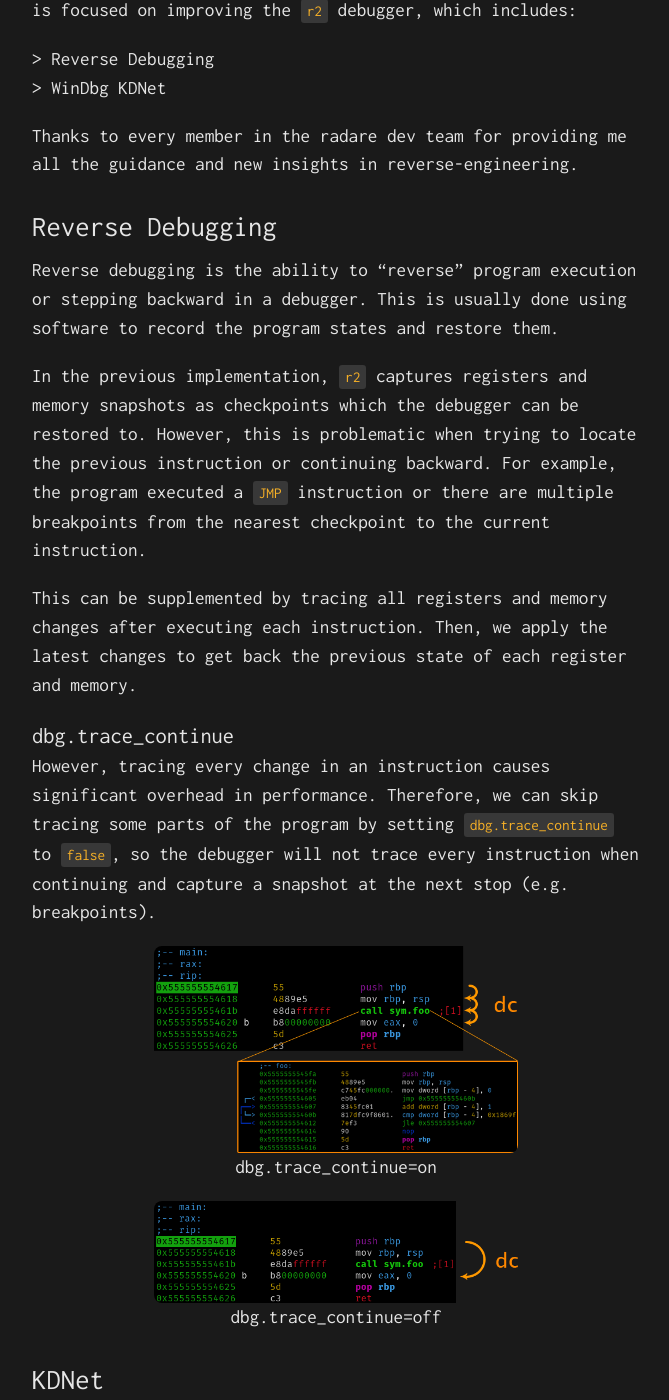
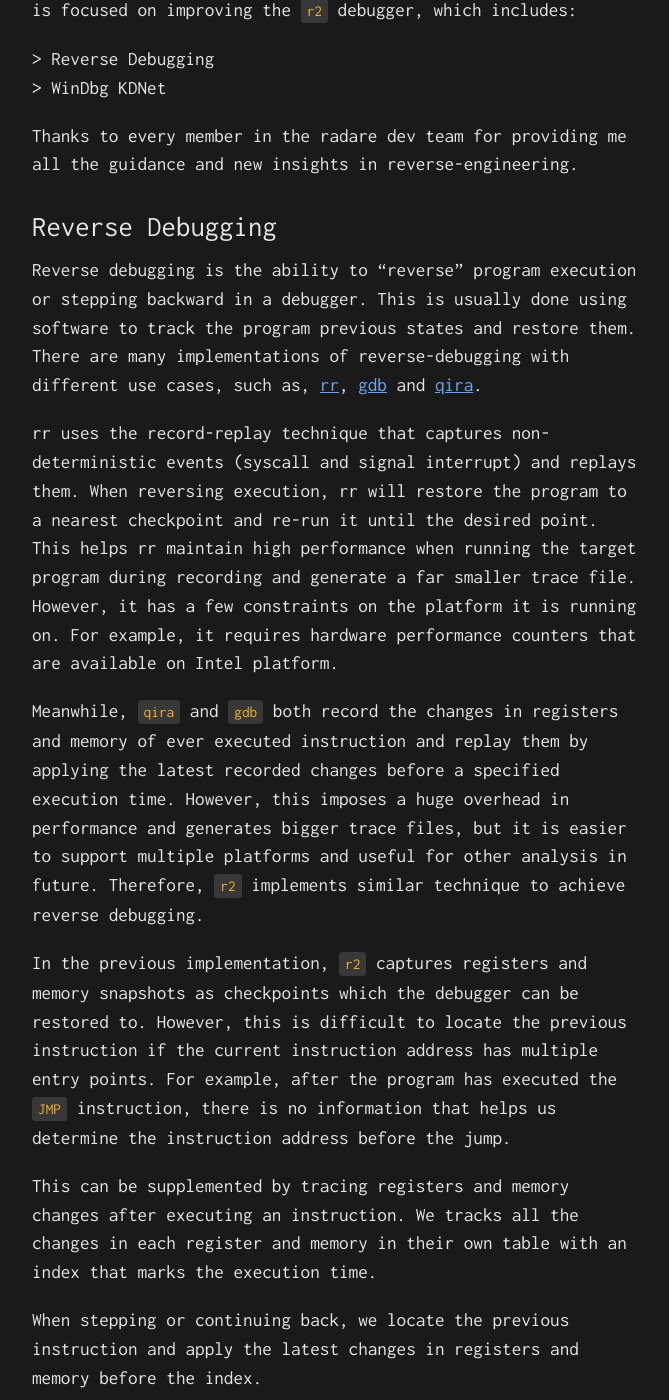
Before and after one commit to abcSup/abcsup.github.io, a Jekyll site: the page built from _posts/2020-08-31-google-summer-of-code-2020-with-radare.markdown, in a window 1280 px wide and 1400 px high, scrolled down 323 px. Shown: the whole window, without its empty margins (304-973 px from the left). Built offline with Jekyll 4.4.1, drawn with Linux system fonts in a browser that asks for light colours; some of the changed text lies outside the part shown.

Commit message:
Add more info to GSoC 2020 post

```diff
--- a/_posts/2020-08-31-google-summer-of-code-2020-with-radare.markdown
+++ b/_posts/2020-08-31-google-summer-of-code-2020-with-radare.markdown
@@ -12,15 +12,21 @@
 
 ## Reverse Debugging
 
-Reverse debugging is the ability to "reverse" program execution or stepping backward in a debugger. This is usually done using software to record the program states and restore them.
+Reverse debugging is the ability to "reverse" program execution or stepping backward in a debugger. This is usually done using software to track the program previous states and restore them. There are many implementations of reverse-debugging with different use cases, such as, [rr](https://rr-project.org/), [gdb](https://www.gnu.org/software/gdb/) and [qira](htttp://qira.me/).
 
-In the previous implementation, `r2` captures registers and memory snapshots as checkpoints which the debugger can be restored to. However, this is problematic when trying to locate the previous instruction or continuing backward. For example, the program executed a `JMP` instruction or there are multiple breakpoints from the nearest checkpoint to the current instruction.
+rr uses the record-replay technique that captures non-deterministic events (syscall and signal interrupt) and replays them. When reversing execution, rr will restore the program to a nearest checkpoint and re-run it until the desired point. This helps rr maintain high performance when running the target program during recording and generate a far smaller trace file. However, it has a few constraints on the platform it is running on. For example, it requires hardware performance counters that are available on Intel platform.
 
-This can be supplemented by tracing all registers and memory changes after executing each instruction. Then, we apply the latest changes to get back the previous state of each register and memory.
+Meanwhile, `qira` and `gdb` both record the changes in registers and memory of ever executed instruction and replay them by applying the latest recorded changes before a specified execution time. However, this imposes a huge overhead in performance and generates bigger trace files, but it is easier to support multiple platforms and useful for other analysis in future. Therefore, `r2` implements similar technique to achieve reverse debugging.
+
+In the previous implementation, `r2` captures registers and memory snapshots as checkpoints which the debugger can be restored to. However, this is difficult to locate the previous instruction if the current instruction address has multiple entry points. For example, after the program has executed the `JMP` instruction, there is no information that helps us determine the instruction address before the jump.
+
+This can be supplemented by tracing registers and memory changes after executing an instruction. We tracks all the changes in each register and memory in their own table with an index that marks the execution time.
+
+When stepping or continuing back, we locate the previous instruction and apply the latest changes in registers and memory before the index.
 
 ### dbg.trace_continue
 
-However, tracing every change in an instruction causes significant overhead in performance. Therefore, we can skip tracing some parts of the program by setting `dbg.trace_continue` to `false`, so the debugger will not trace every instruction when continuing and capture a snapshot at the next stop (e.g. breakpoints).
+However, tracing every change in an instruction causes significant overhead in performance. Therefore, we can skip tracing at some parts of the program by setting `dbg.trace_continue` to `false`, so the debugger will no longer trace every instruction when continuing and capture a snapshot at the next stop (e.g. breakpoints).
 
 {% include image name="left.png" caption="dbg.trace_continue=on" %}
 {% include image name="right.png" caption="dbg.trace_continue=off" %}
@@ -31,11 +37,16 @@
 - Easy to set up on remote Windows machine compared to serial ports.
 - Encrypted connections.
 
-Thanks to [Lekensteyn/kdnet](https://github.com/Lekensteyn/kdnet/) for getting me started. I have also reverse-engineered the DbgEng.dll to further fill out missing details on KDNet protocol.
+The following command is used to set up KDNet on a Windows machine:
+
+`C:\ bcdedit /dbgsettings net hostip:w.x.y.z port:n key:Key`
+
+Thanks to [Lekensteyn/kdnet](https://github.com/Lekensteyn/kdnet/) for getting me started. I have also reverse-engineered the DbgEng.dll to further fill out missing details on KDNet protocol. The `KdNetConnection` class in DbgEng.dll contains most information about the protocol.
+
+The KDNet packet consists of:
 
 {% include image name="kdnet.png" caption="KDNet Packet Structure" %}
 
-The KDNet packet consists of:
 - KDNet Header
   - Magic - 0x4D444247 ("MDBG")
   - Version - KDNet protocol version
@@ -53,11 +64,24 @@
 
 ### Encryption
 
-When we set up KDNet debugging, we have to provide an 256-bit encryption key or allow `bcdedit` generate one for us. This encryption key is first used to establish the connection and negotiate another control key that will be used to encrypt all packets afterwards.
+Here are the methods that handle the encryption and decryption of KDNet packets in DbgEng.dll:
 
-The secret key used for SHA256HMAC is obtained by negating each byte of the encryption key (`~(key[i])`).
+- KdNetConnection::EncryptKdPacket
+- KdNetConnection::DecryptKdPacket
+- KdNetConnection::EncryptKdPacketV1
+- KdNetConnection::DecryptKdPacketV1
+
+The `EncryptKdPacket` method is responsible for creating the KDNet packets and encrypt them later by calling `EncryptKdPacketV1`.
+
+When we set up KDNet debugging, we have to provide an 256-bit encryption key (`Key`) or allow `bcdedit` generate one for us. This encryption key is first used to establish the connection and to negotiate another control key that will be used to encrypt all packets afterwards.
+
+When KDNet debugging is enabled on the target machine, it will continuously send the `Poke` packet (`KdNetConnection::SendPokePacket`) to the specified host until it receives the `Response` packet (`KdNetConnection::SendResponsePacket`). The `Response` packet holds the control key defined by the host machine, which is 256-bit and randomly generated.
+
+The secret key used for SHA256HMAC is obtained by negating each byte of the encryption key (`~(Key[i])`).
 
 The KDNet data is encrypted with AES256 using the encryption key or control key after the connection is established and its first 16-bytes SHA256HMAC as IV.
+
+More information about the KDNet protocol can be found in my KDNet PR in the references section.
 
 ---
 ## References
```
